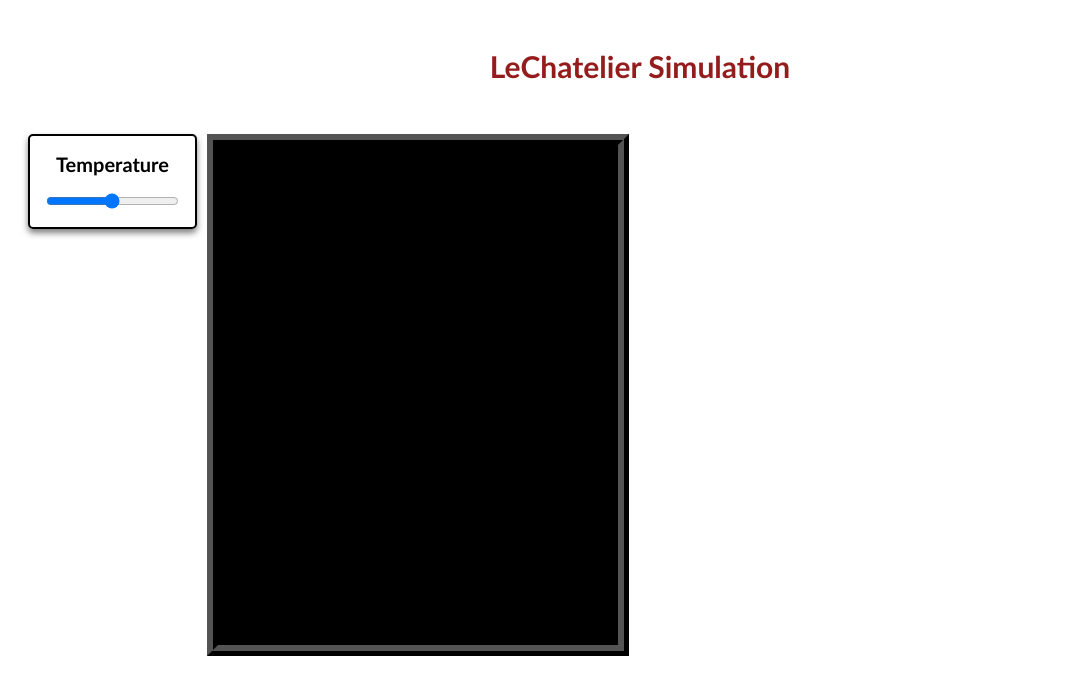
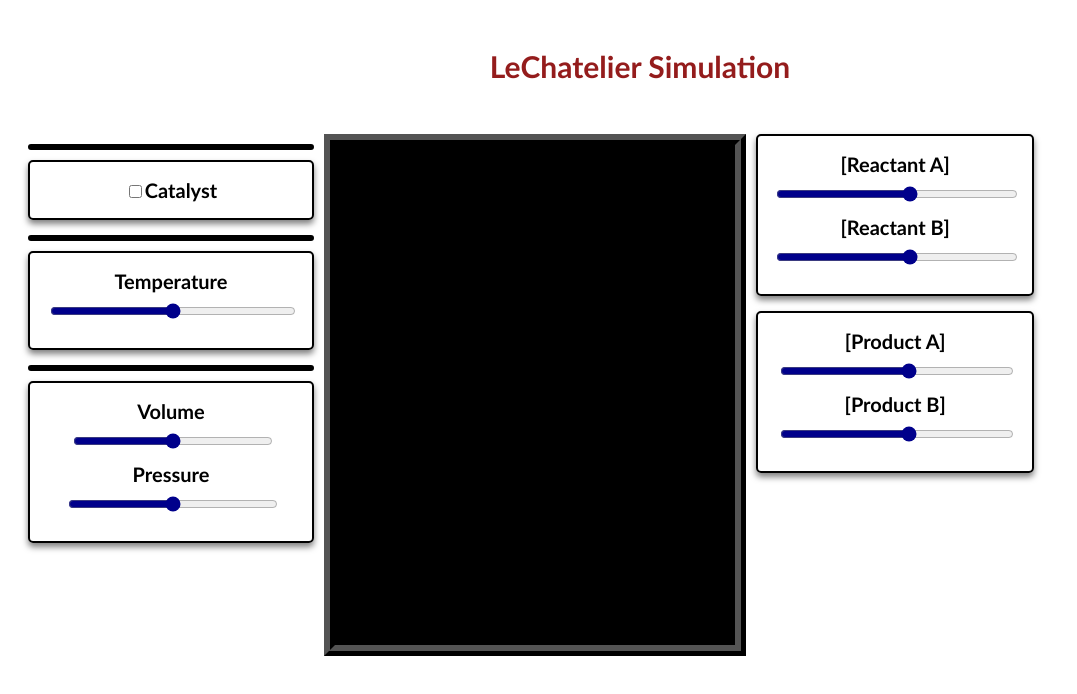
Before and after one commit to smuhammadmehdi8/LeChatelier-Simulation, a React (Vite) app: page / in a window 1280 px wide. Shown: the top 694 px of the page, without its empty margins (0-1077 px from the left). Built offline with nearby package versions, Linux system fonts and the light colour scheme.

Commit message:
added components

```diff
--- a/src/App.tsx
+++ b/src/App.tsx
@@ -2,11 +2,11 @@ import { useEffect, useRef } from "react";
 //import * as pixi from "pixi.js";
 import { Application } from "pixi.js";
 import "./index.css";
-import Slider from "./components/slider"
+import Slider from "./components/slider";
+import Checkbox from "./components/checkbox";
 
 function App() {
   const pixiContainerRef = useRef<HTMLDivElement>(null);
-
 
   useEffect(() => {
     let isMounted: boolean = true;
@@ -46,13 +46,44 @@ function App() {
       <h1>LeChatelier Simulation</h1>
 
       <div className="layout">
-        <Slider title={"Temperature"} min={273.15} max={600} />
+
+        <div className="controlPanel-left">
+          <hr id="line" />
+
+          <div className="inert-catalyst">
+            <Checkbox name={"Add Catalyst"} label={"Catalyst"}/>
+          </div>
+          <hr id="line" />
+          <div className="slider-card">
+            <Slider title={"Temperature"} min={273.15} max={600} />
+          </div>
+          <hr id="line" />
+          <div className="slider-card">
+            <Slider title={"Volume"} min={273.15} max={600} />
+            <Slider title={"Pressure"} min={273.15} max={600} />
+          </div>
+
+        </div>
 
         <div className="canvas" ref={pixiContainerRef}></div>
 
+        <div className="controlPanel-right">
+
+          <div className="slider-card">
+            <Slider title={"[Reactant A]"} min={1} max={10} />
+            <Slider title={"[Reactant B]"} min={1} max={10} />
+          </div>
+
+          <div className="slider-card">
+            <Slider title={"[Product A]"} min={1} max={10} />
+            <Slider title={"[Product B]"} min={1} max={10} />
+          </div>
+
+        </div>
+
+        <div className="graphs">{/* placeholder div for popout graphs */}</div>
       </div>
     </div>
-
   );
 }
 
--- /dev/null
+++ b/src/components/checkbox.tsx
@@ -0,0 +1,14 @@
+
+interface CheckboxProps {
+    name: string;
+    label: string;
+}
+
+export default function Checkbox({name, label} : CheckboxProps) {
+    return (
+        <div className="checkbox-container">
+            <input type="checkbox" id={name} name={name} value={label}/>
+            <label htmlFor={name}>{label}</label>
+        </div>
+    )
+}
--- a/src/components/slider.tsx
+++ b/src/components/slider.tsx
@@ -1,4 +1,3 @@
-import React from "react";
 interface SliderProps {
     title: string;
     min: number;
@@ -8,7 +7,7 @@ interface SliderProps {
 
 export default function Slider({ title, min, max} : SliderProps) {
     return (
-        <div className = "slider-card">
+        <div className = "slider-container">
 
             <span className="slider-title"> {title}</span>
             <input className= "slider-input" type="range" min={min} max={max} />
--- a/src/index.css
+++ b/src/index.css
@@ -34,6 +34,13 @@ h1 {
   border-radius: 5px;
   padding: 16px;
   box-shadow: 0 4px 6px rgba(0, 0, 0, 0.5);
+  margin-bottom: 15px;
+  user-select: none;
+}
+
+.slider-container {
+  text-align: center;
+  margin-bottom: 10px;
 }
 
 .slider-title {
@@ -46,9 +53,33 @@ h1 {
 .slider-input {
   width: 100%;
   cursor: grabbing;
+  accent-color: rgb(0, 0, 139);
+  margin-top: 10px;
 }
 
 .canvas {
-  border: 3mm ridge rgb(0, 0, 0);
+  border: 3mm ridge black;
   overflow: hidden;
 }
+
+#line {
+  width: 280px;
+  border: 3px solid rgb(0, 0, 0);
+  margin: 10px auto;
+  border-radius: 10px;
+}
+
+.inert-catalyst {
+  display: flex;
+  flex-direction: column;
+  align-items: center;
+  border: 2px solid rgb(0, 0, 0);
+  border-radius: 5px;
+  padding: 16px;
+  box-shadow: 0 4px 6px rgba(0, 0, 0, 0.5);
+  margin-bottom: 15px;
+  color: rgb(0, 0, 0);
+  font-weight: bold;
+  font-size: 20px;
+  user-select: none;
+}
```
Also changed, not shown: src/engines/chem.ts (+7 -0 lines).
